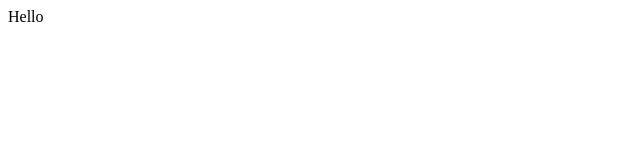
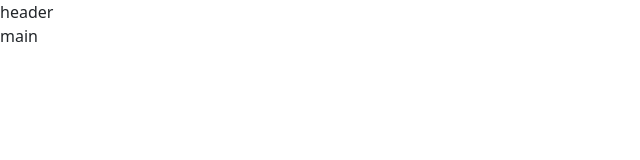
Before and after one commit to just-a-character/about-him, a plain HTML site: page index.html in a window 1280 px wide. Shown: the full height of the page, 0-640 px from the left. Drawn offline with nearby package versions, Linux system fonts and the light colour scheme.

Commit message:
update index

```diff
--- a/index.html
+++ b/index.html
@@ -4,9 +4,19 @@
     <meta charset="UTF-8">
     <meta http-equiv="X-UA-Compatible" content="IE=edge">
     <meta name="viewport" content="width=device-width, initial-scale=1.0">
+    <link href="https://cdn.jsdelivr.net/npm/bootstrap@5.0.1/dist/css/bootstrap.min.css" rel="stylesheet" integrity="sha384-+0n0xVW2eSR5OomGNYDnhzAbDsOXxcvSN1TPprVMTNDbiYZCxYbOOl7+AMvyTG2x" crossorigin="anonymous">
     <title>About him</title>
 </head>
 <body>
-    Hello
+    <header>
+        header
+    </header>
+    <main>
+        main
+    </main>
+    <footer>
+        <script src="https://cdn.jsdelivr.net/npm/@popperjs/core@2.9.2/dist/umd/popper.min.js" integrity="sha384-IQsoLXl5PILFhosVNubq5LC7Qb9DXgDA9i+tQ8Zj3iwWAwPtgFTxbJ8NT4GN1R8p" crossorigin="anonymous"></script>
+        <script src="https://cdn.jsdelivr.net/npm/bootstrap@5.0.1/dist/js/bootstrap.min.js" integrity="sha384-Atwg2Pkwv9vp0ygtn1JAojH0nYbwNJLPhwyoVbhoPwBhjQPR5VtM2+xf0Uwh9KtT" crossorigin="anonymous"></script>
+    </footer>
 </body>
 </html>
```
